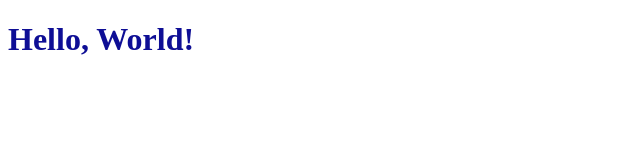
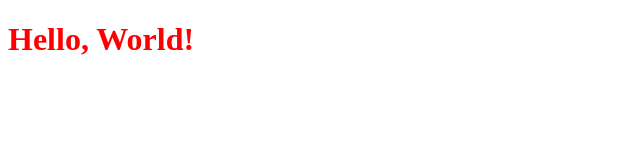
Before and after one commit to Hairum-Qureshi/my-website, a plain HTML site: page index.html in a window 1280 px wide. Shown: the whole page, without its empty margins (0-640 px from the left). Drawn offline with Linux system fonts and the light colour scheme.

Commit message:
changed h1 text color to red

```diff
--- a/styles.css
+++ b/styles.css
@@ -1,3 +1,3 @@
 h1 {
-	color: rgb(14, 14, 149);
+	color: red;
 }
```
